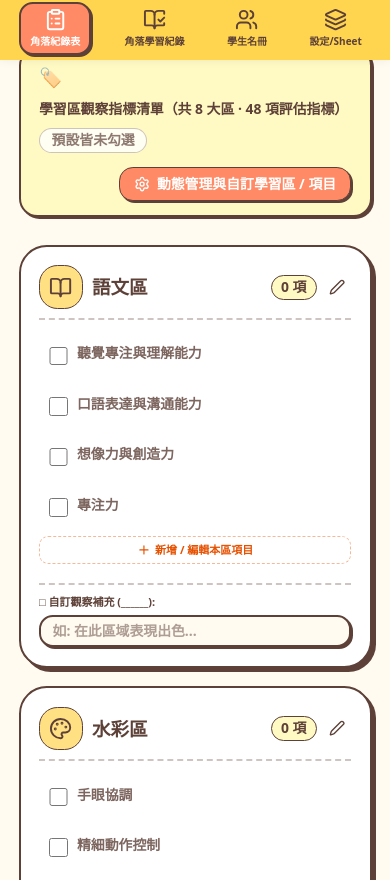
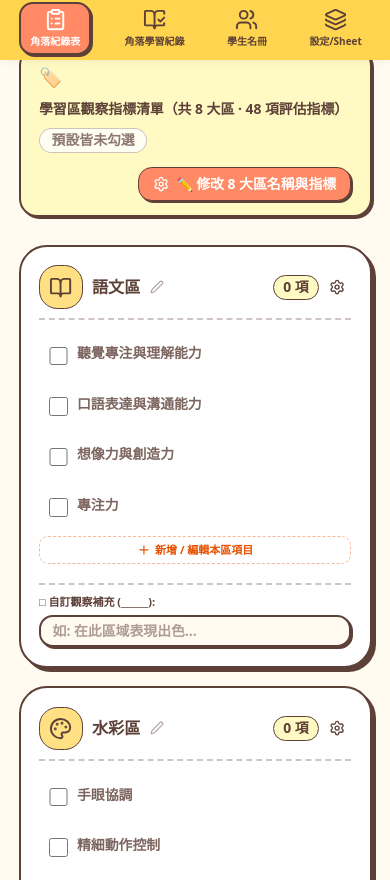
Before and after one commit to rickfeng0804-dot/Love-Mini-School-, a React (Vite) app: page / in a window 390 px wide. Shown: the part 784-1664 px from the top of the page. Built offline with nearby package versions, Linux system fonts and the light colour scheme; no server answers.

Commit message:
feat: enable inline editing for corner area names
Implement state management for corner area names to allow teachers to modify labels directly within the learning form and manager modal, improving UI feedback with updated styling and save actions.

```diff
--- a/src/App.tsx
+++ b/src/App.tsx
@@ -405,6 +405,7 @@ export default function App() {
               selectedStudentId={selectedStudentId}
               setSelectedStudentId={setSelectedStudentId}
               cornerAreas={cornerAreas}
+              setCornerAreas={setCornerAreas}
               onOpenCornerManager={handleOpenCornerManager}
             />
           )}
--- a/src/components/CornerLearningForm.tsx
+++ b/src/components/CornerLearningForm.tsx
@@ -52,8 +52,10 @@ import {
   RefreshCw,
   Settings,
   Plus,
-  Edit2
+  Edit2,
+  X
 } from 'lucide-react';
+import { saveStoredCornerAreas } from '../lib/cornerStorage';
 
 interface CornerLearningFormProps {
   students: Student[];
@@ -65,6 +67,7 @@ interface CornerLearningFormProps {
   selectedStudentId?: string;
   setSelectedStudentId?: (id: string) => void;
   cornerAreas?: CornerAreaDef[];
+  setCornerAreas?: React.Dispatch<React.SetStateAction<CornerAreaDef[]>>;
   onOpenCornerManager?: (areaId?: string) => void;
 }
 
@@ -90,6 +93,7 @@ export const CornerLearningForm: React.FC<CornerLearningFormProps> = ({
   selectedStudentId: externalStudentId,
   setSelectedStudentId: setExternalStudentId,
   cornerAreas,
+  setCornerAreas,
   onOpenCornerManager,
 }) => {
   const areas = cornerAreas && cornerAreas.length > 0 ? cornerAreas : CORNER_AREAS;
@@ -192,6 +196,39 @@ export const CornerLearningForm: React.FC<CornerLearningFormProps> = ({
   const [syncStatus, setSyncStatus] = useState<{ type: 'success' | 'error' | 'info'; message: string } | null>(null);
   const [sheetSyncing, setSheetSyncing] = useState<boolean>(false);
   const [sheetSyncStatus, setSheetSyncStatus] = useState<{ type: 'success' | 'error' | 'info'; message: string } | null>(null);
+
+  // 8 大區名稱讓老師直接修改 state 與處理函數
+  const [editingAreaId, setEditingAreaId] = useState<string | null>(null);
+  const [tempAreaName, setTempAreaName] = useState<string>('');
+
+  const handleStartRenameArea = (areaId: string, currentName: string) => {
+    setEditingAreaId(areaId);
+    setTempAreaName(currentName);
+  };
+
+  const handleSaveRenameArea = (areaId: string) => {
+    const trimmed = tempAreaName.trim();
+    if (!trimmed) {
+      alert('角落區域名稱不能為空！');
+      return;
+    }
+    const updated = areas.map((a) => (a.id === areaId ? { ...a, name: trimmed } : a));
+    if (setCornerAreas) {
+      setCornerAreas(updated);
+    }
+    saveStoredCornerAreas(updated);
+    setEditingAreaId(null);
+    setSyncStatus({
+      type: 'success',
+      message: `✅ 已成功修改角落區域名稱為「${trimmed}」！`,
+    });
+    setTimeout(() => setSyncStatus(null), 3500);
+  };
+
+  const handleCancelRenameArea = () => {
+    setEditingAreaId(null);
+    setTempAreaName('');
+  };
 
   const handleManualSheetSync = async () => {
     setSheetSyncing(true);
@@ -741,7 +778,7 @@ export const CornerLearningForm: React.FC<CornerLearningFormProps> = ({
                     className="px-3 py-1.5 bg-[#FF8A65] hover:bg-[#FF7043] text-white rounded-xl border border-[#5D4037] font-black text-xs shadow-[2px_2px_0px_#5D4037] active:scale-95 transition-all flex items-center gap-1.5 cursor-pointer"
                   >
                     <Settings className="w-3.5 h-3.5" />
-                    <span>動態管理與自訂學習區 / 項目</span>
+                    <span>✏️ 修改 8 大區名稱與指標</span>
                   </button>
                 )}
               </div>
@@ -759,20 +796,75 @@ export const CornerLearningForm: React.FC<CornerLearningFormProps> = ({
                 className="border-2 border-[#5D4037] rounded-3xl p-4 transition-all bg-white shadow-[4px_4px_0px_#5D4037] hover:shadow-[6px_6px_0px_#5D4037] flex flex-col justify-between"
               >
                 <div>
-                  {/* Card Title */}
+                  {/* Card Title with Direct Inline Renaming */}
                   <div className="flex items-center justify-between pb-2 mb-3 border-b-2 border-dashed border-[#5D4037]/30">
-                    <div className="flex items-center gap-2">
-                      <div className="p-2 rounded-2xl bg-[#FFE082] border border-[#5D4037] text-[#5D4037]">
+                    <div className="flex items-center gap-2 flex-1 min-w-0 pr-1">
+                      <div className="p-2 rounded-2xl bg-[#FFE082] border border-[#5D4037] text-[#5D4037] shrink-0">
                         {ICON_MAP[area.iconName] || <Sparkles className="w-5 h-5" />}
                       </div>
-                      <div>
-                        <h3 className="font-black text-base text-[#5D4037]">{area.name}</h3>
-                        {area.jpName && (
-                          <span className="text-[10px] font-bold text-[#5D4037]/70 block -mt-0.5">{area.jpName}</span>
-                        )}
-                      </div>
+
+                      {editingAreaId === area.id ? (
+                        <div className="flex items-center gap-1 flex-1 min-w-0" onClick={(e) => e.stopPropagation()}>
+                          <input
+                            type="text"
+                            value={tempAreaName}
+                            onChange={(e) => setTempAreaName(e.target.value)}
+                            onKeyDown={(e) => {
+                              if (e.key === 'Enter') {
+                                e.preventDefault();
+                                handleSaveRenameArea(area.id);
+                              } else if (e.key === 'Escape') {
+                                handleCancelRenameArea();
+                              }
+                            }}
+                            autoFocus
+                            placeholder="區域名稱"
+                            className="w-full min-w-0 bg-[#FFFDE7] border-2 border-[#5D4037] rounded-xl px-2 py-1 text-xs sm:text-sm font-black text-[#5D4037] focus:outline-none shadow-[1px_1px_0px_#5D4037]"
+                          />
+                          <button
+                            type="button"
+                            onClick={() => handleSaveRenameArea(area.id)}
+                            className="p-1 bg-[#4CAF50] hover:bg-[#43A047] text-white rounded-lg border border-[#5D4037] shadow-[1px_1px_0px_#5D4037] cursor-pointer shrink-0"
+                            title="儲存區域名稱"
+                          >
+                            <Check className="w-3.5 h-3.5" />
+                          </button>
+                          <button
+                            type="button"
+                            onClick={handleCancelRenameArea}
+                            className="p-1 bg-gray-200 hover:bg-gray-300 text-[#5D4037] rounded-lg border border-[#5D4037] shadow-[1px_1px_0px_#5D4037] cursor-pointer shrink-0"
+                            title="取消"
+                          >
+                            <X className="w-3.5 h-3.5" />
+                          </button>
+                        </div>
+                      ) : (
+                        <div className="flex-1 min-w-0">
+                          <div className="flex items-center gap-1 group/title">
+                            <h3
+                              className="font-black text-sm sm:text-base text-[#5D4037] truncate cursor-pointer hover:text-[#E65100] transition-colors"
+                              onClick={() => handleStartRenameArea(area.id, area.name)}
+                              title="點擊即可直接修改區域名稱"
+                            >
+                              {area.name}
+                            </h3>
+                            <button
+                              type="button"
+                              onClick={() => handleStartRenameArea(area.id, area.name)}
+                              className="p-1 rounded-md text-[#5D4037]/50 hover:text-[#E65100] hover:bg-[#FFF9C4] transition-all cursor-pointer shrink-0"
+                              title="點擊修改區域名稱"
+                            >
+                              <Edit2 className="w-3 h-3" />
+                            </button>
+                          </div>
+                          {area.jpName && (
+                            <span className="text-[10px] font-bold text-[#5D4037]/70 block -mt-0.5 truncate">{area.jpName}</span>
+                          )}
+                        </div>
+                      )}
                     </div>
-                    <div className="flex items-center gap-1.5">
+
+                    <div className="flex items-center gap-1 shrink-0">
                       {selectedList.length > 0 && (
                         <button
                           type="button"
@@ -791,9 +883,9 @@ export const CornerLearningForm: React.FC<CornerLearningFormProps> = ({
                           type="button"
                           onClick={() => onOpenCornerManager(area.id)}
                           className="p-1 rounded-lg hover:bg-[#FFE082] text-[#5D4037] border border-transparent hover:border-[#5D4037] transition-all cursor-pointer"
-                          title={`修改「${area.name}」的評估指標`}
+                          title={`進入管理彈窗修改「${area.name}」的評估指標與名稱`}
                         >
-                          <Edit2 className="w-3.5 h-3.5 text-[#5D4037]" />
+                          <Settings className="w-3.5 h-3.5 text-[#5D4037]" />
                         </button>
                       )}
                     </div>
```
Also changed, not shown: src/components/CornerAreasManagerModal.tsx (+21 -8 lines).
